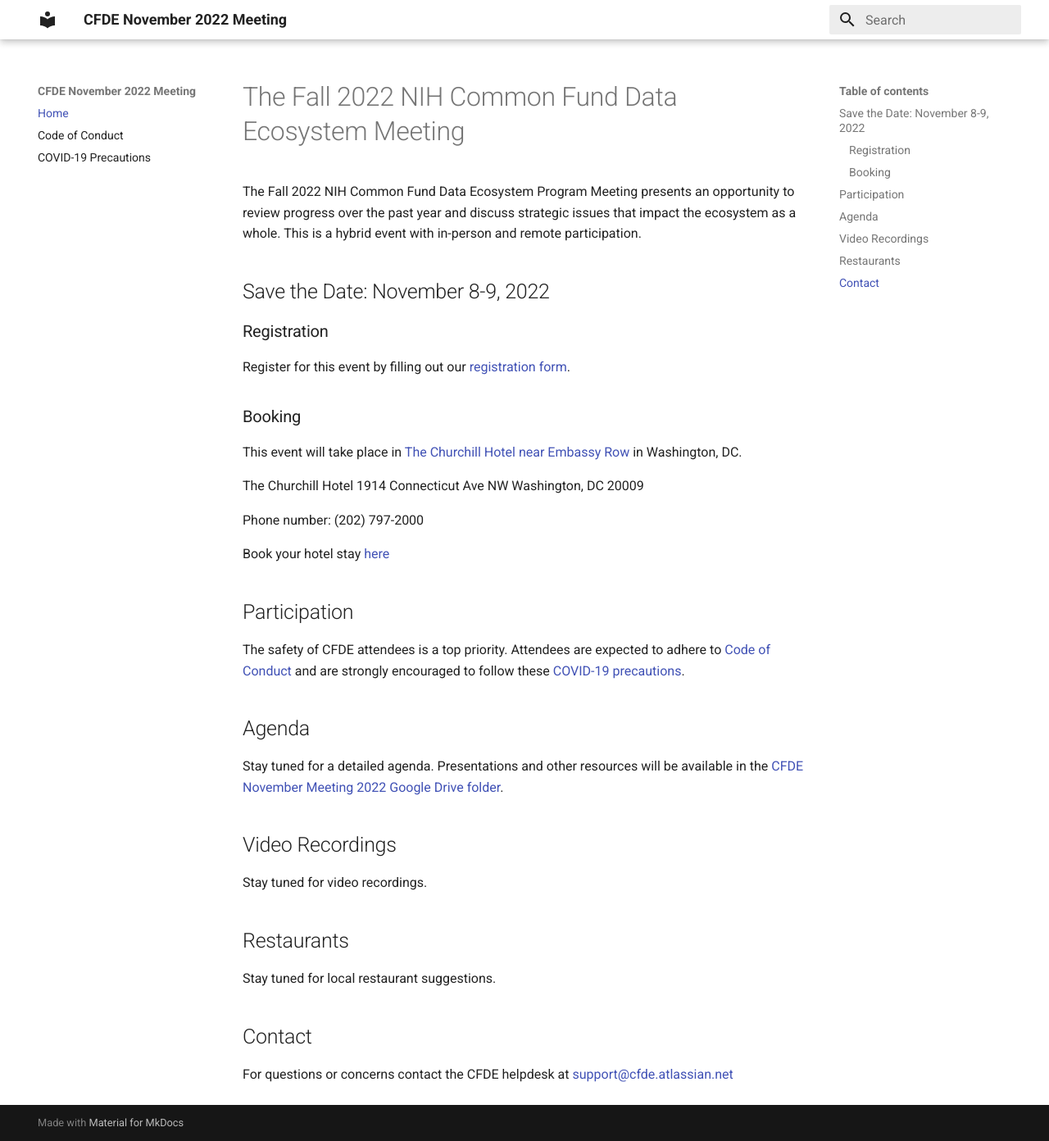
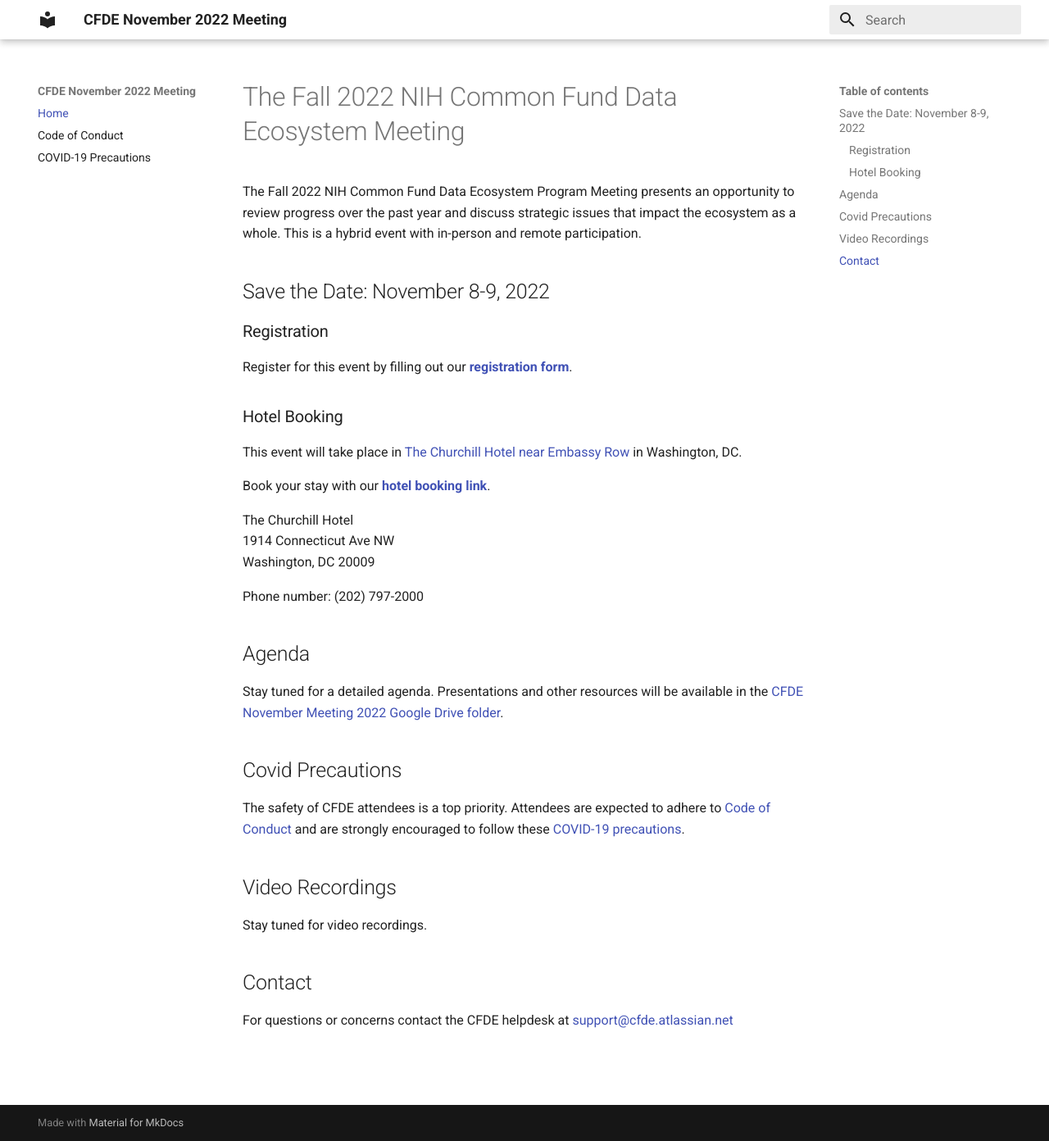
Before and after one commit to nih-cfde/2022-nov-meeting, an MkDocs documentation site: the page built from docs/index.md, in a window 1280 px wide and 1392 px high. Shown: the whole window at 82% size. Built offline with MkDocs 1.6.1 and Material for MkDocs 9.7.7, drawn with Linux system fonts in a browser that asks for light colours.

Commit message:
formatting improvements

```diff
--- a/docs/index.md
+++ b/docs/index.md
@@ -8,35 +8,33 @@
 
 ### Registration
 
-Register for this event by filling out our [registration form](https://docs.google.com/forms/d/1F7sGhHlWSQGhqjBEX4pXhN8fIMgS4I4A6AhGpztq3eU/edit).
+Register for this event by filling out our **[registration form](https://docs.google.com/forms/d/1F7sGhHlWSQGhqjBEX4pXhN8fIMgS4I4A6AhGpztq3eU/edit)**.
 
-### Booking
+### Hotel Booking
 
 This event will take place in [The Churchill Hotel near Embassy Row](https://www.thechurchillhotel.com/) in Washington, DC.
 
-The Churchill Hotel
-1914 Connecticut Ave NW
-Washington, DC 20009
+Book your stay with our **[hotel booking link](https://be.synxis.com/?adult=1&arrive=2022-11-07&chain=5415&child=0&currency=USD&depart=2022-11-10&hotel=12885&level=hotel&locale=en-US&rooms=1)**.
+
+The Churchill Hotel<br/>
+1914 Connecticut Ave NW<br/>
+Washington, DC 20009<br/>
 
 Phone number: (202) 797-2000
 
-Book your hotel stay [here](https://be.synxis.com/?adult=1&arrive=2022-11-07&chain=5415&child=0&currency=USD&depart=2022-11-10&hotel=12885&level=hotel&locale=en-US&rooms=1)
+## Agenda
 
-## Participation
+
+Stay tuned for a detailed agenda. Presentations and other resources will be available in the [CFDE November Meeting 2022 Google Drive folder](https://drive.google.com/drive/folders/1dAMScpSuxkQlyPtjO_djskfR2ReDtVda).
+
+## Covid Precautions
 
 The safety of CFDE attendees is a top priority. Attendees are expected to adhere to [Code of Conduct](https://nih-cfde.github.io/2022-nov-meeting/CODEOFCONDUCT/) and are strongly encouraged to follow these [COVID-19 precautions](https://nih-cfde.github.io/2022-nov-meeting/COVID/).
-
-## Agenda
-
-Stay tuned for a detailed agenda. Presentations and other resources will be available in the [CFDE November Meeting 2022 Google Drive folder](https://drive.google.com/drive/folders/1dAMScpSuxkQlyPtjO_djskfR2ReDtVda).
 
 ## Video Recordings
 
 Stay tuned for video recordings.
 
-## Restaurants
-
-Stay tuned for local restaurant suggestions.
 
 
 ## Contact
```
